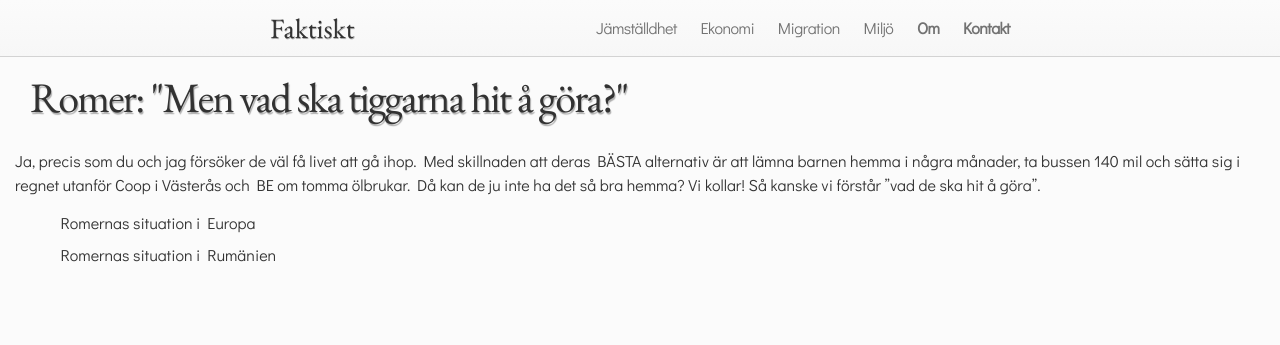
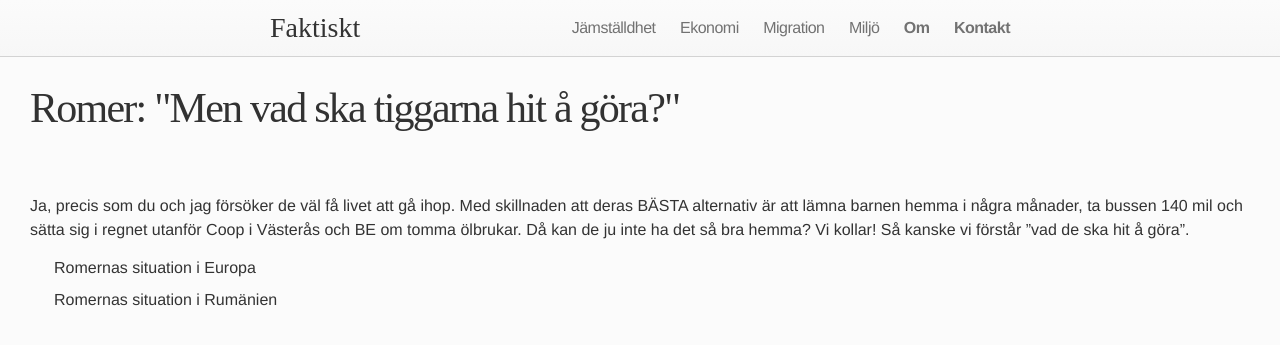
Before and after one commit to frigolitvarulv/faktiskt.github.io, a Jekyll site: the page built from migration/romer-men-vad-ska-tiggarna-hit-g-ra.md, in a window 1280 px wide. Shown: the top 345 px of the page. Built offline with Jekyll 4.4.1, drawn with Linux system fonts in a browser that asks for light colours; nearby versions of some CDN libraries; Markdown is read by kramdown in place of the engine named in the settings.

Commit message:
layout changes

```diff
--- a/_layouts/default.html
+++ b/_layouts/default.html
@@ -5,29 +5,17 @@
 
     <body>
 
+        {% include header.html %}
 
-        {% include header.html %}
       <div class="container-fluid">
 
-
-    <!--div class="page-content row">
-    <div class="col-xs-3"></div>
-      <div class="wrap col-xs-6"-->
-
         {{ content }}
-      <!--a href="{{ "/miljo"||prepend: site.base.url}}">Miljö</a>
-      </div>
-      <div class="col-xs-3"></div>
-    </div-->
-
-
 
       </div>
 
-    <!-- jQuery (necessary for Bootstrap's JavaScript plugins) -->
-  <script src="https://ajax.googleapis.com/ajax/libs/jquery/1.11.3/jquery.min.js"></script>
-  <!-- Latest compiled and minified JavaScript -->
-  <script src="https://maxcdn.bootstrapcdn.com/bootstrap/3.3.5/js/bootstrap.min.js"></script>
-
+      <!-- jQuery (necessary for Bootstrap's JavaScript plugins) -->
+      <script src="https://ajax.googleapis.com/ajax/libs/jquery/1.11.3/jquery.min.js"></script>
+      <!-- Latest compiled and minified JavaScript -->
+      <script src="https://maxcdn.bootstrapcdn.com/bootstrap/3.3.5/js/bootstrap.min.js"></script>
     </body>
 </html>
--- a/_layouts/post.html
+++ b/_layouts/post.html
@@ -1,13 +1,18 @@
 ---
 layout: default
 ---
-<div class="post">
+<div class="row">
 
-  <header class="post-header">
+
+
+  <header class="col-xs-12 post-header">
     <h1>{{ page.title }}</h1>
   </header>
+</div><!--col-->
 
-  <article class="post-content">
+<div class="row">
+
+  <article class="col-xs-12 post-content">
   {{ content }}
   </article>
 
--- a/css/custom.css
+++ b/css/custom.css
@@ -1,27 +1,29 @@
-@import url(https://fonts.googleapis.com/css?family=EB+Garamond|Didact+Gothic);
 body {
-	font-family: "Didact Gothic", sans-serif;
+	font-family: "Helvetica", "Open sans", sans-serif;
 	background-color: #fbfbfb;
 }
 h1 {
-	font-family: "EB Garamond", serif;
+	font-family: "Times New Roman", serif;
 	font-size: 55px;
-	font-weight: 500;
+	font-weight: 700;
 	margin-bottom: 15px;
-	text-shadow: 1px 2px 1px #afafaf;
 	color: #323232;
 }
 a:focus, a:hover {
 	text-decoration: none;
 }
-.post-header h1 {
-	margin-left: 15px;
+@media all and (min-width: 600px) {
+	.post-header h1 {
+		margin-left: 15px;
+	}
+	.post-content {
+		margin-left: 15px;
+	}
 }
 .site-header {
 	border-bottom: 1px solid lightgray;
 	border-top: none;
 	background: linear-gradient(#fbfbfb, #f7f7f7);
-	/*alt. background-color: #fbfbfb;*/
 }
 .main-block {
 	margin-top: 30px;
@@ -29,21 +31,19 @@
 }
 .main-block p {
 	font-size: 22px;
-	font-family: "Didact Gothic", sans-serif;
+	font-family: "Times New Roman", serif;
 }
 .btn-custom {
 	border: 1px solid #e0e0e0;
-	/*background-color: #fafafa;*/
 	background: linear-gradient(#fbfbfb, #f7f7f7);
 	font-size: 18px;
 }
 .btn-custom:hover {
 	background: #323232;
-	/*background-color: 777777;*/
 	color: white;
 }
 .btn-big {
-	font-family: "Garamond", serif;
+	font-family: "Times New Roman", serif;
 	font-size: 25px;
 }
 @media all and (max-width: 500px) {
@@ -65,11 +65,14 @@
 }
 .site-title, .site-title:hover {
 	font-style: normal;
-	text-shadow: 0.5px 1px 0.5px #afafaf;
-	font-family: "EB Garamond";
+	font-family: "Times New Roman", serif;
 	font-size: 28px;
 	letter-spacing: 0;
 }
 .index li a {
 	font-style: normal;
 }
+.index li a:hover {
+	background-color: #323232;
+	color: white;
+}
```
